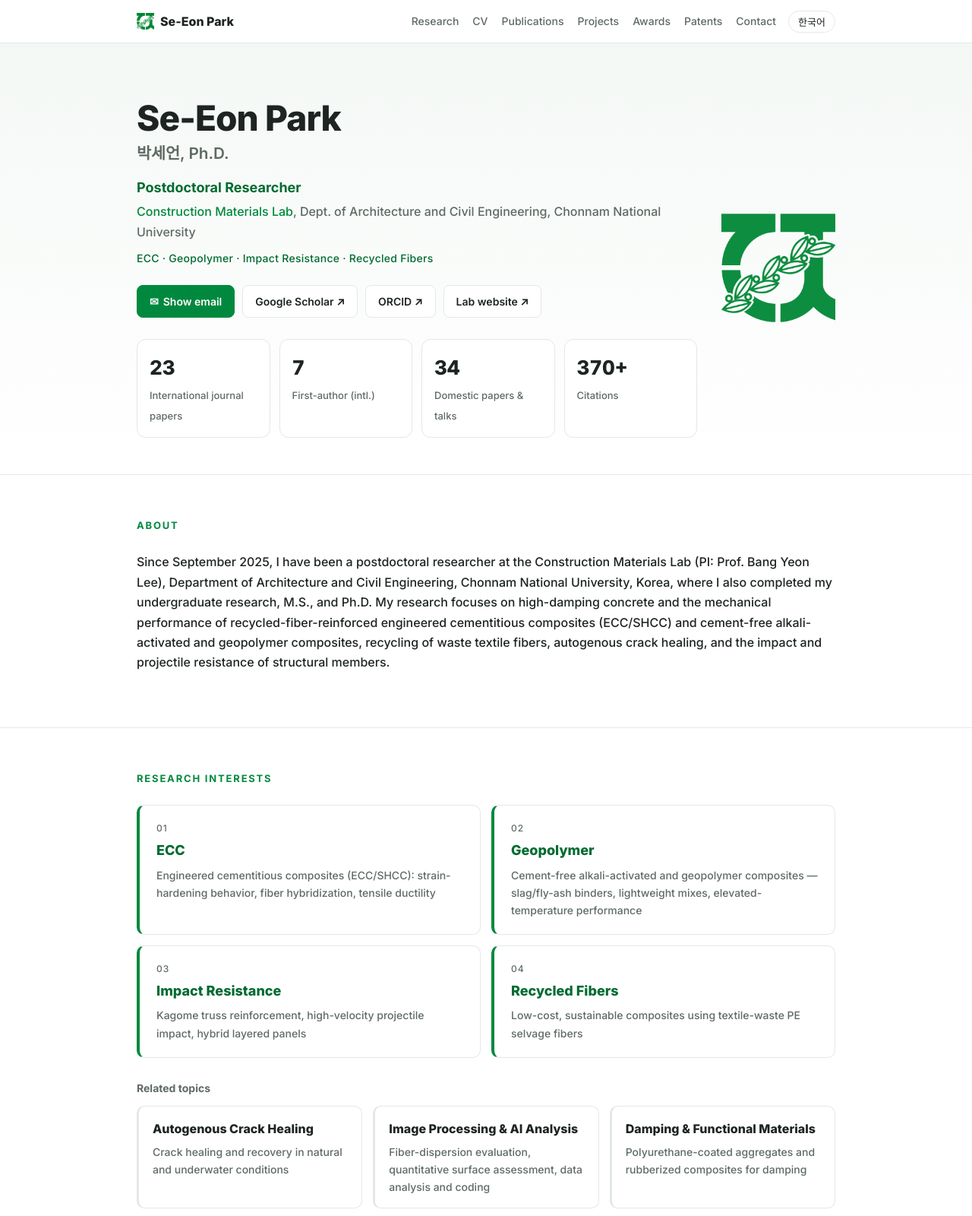
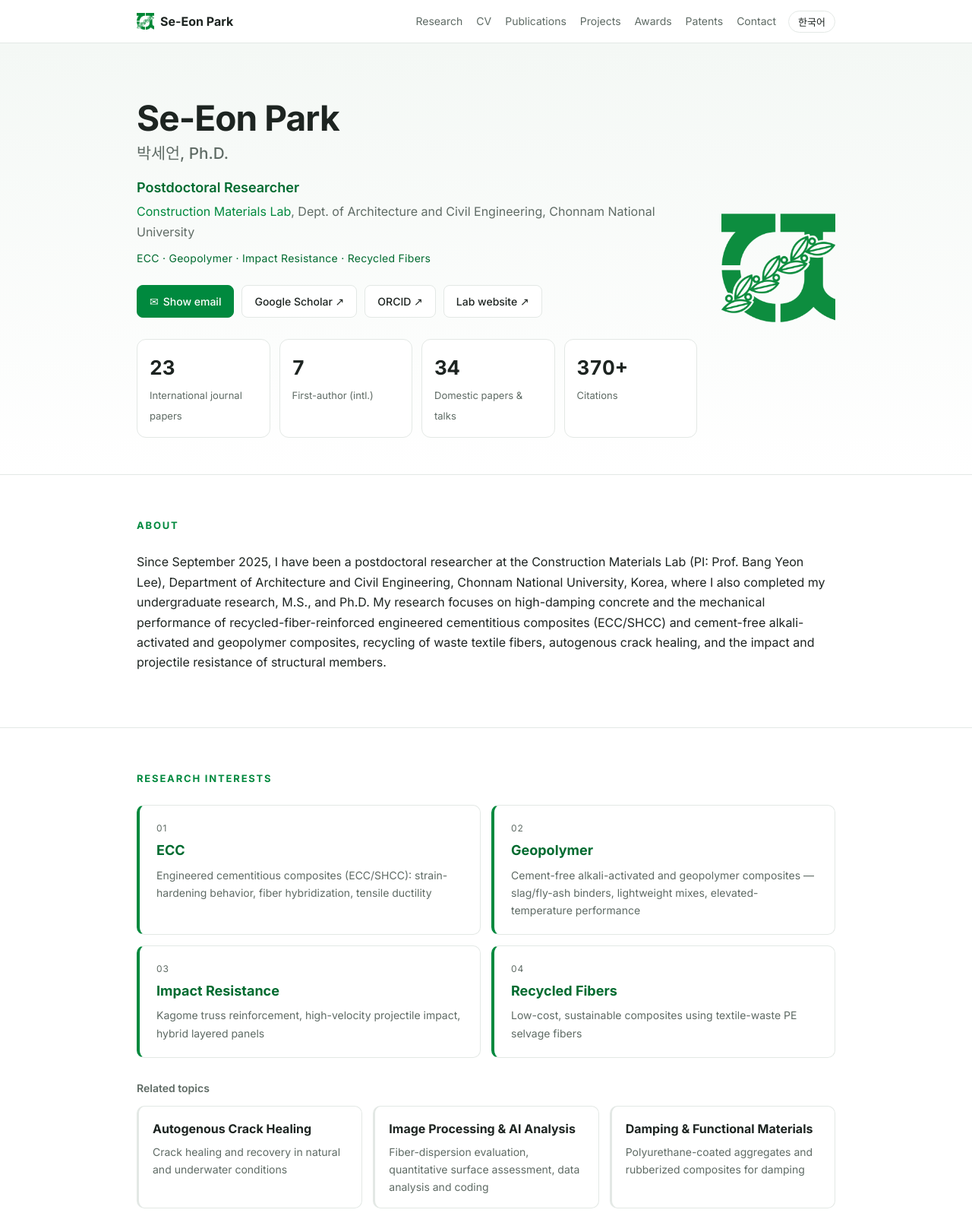
Before and after one commit to UN6282/UN6282.github.io, a plain HTML site: page index.html in a window 1280 px wide. Shown: the top 1600 px of the page at 76% size. Drawn offline with Linux system fonts and the light colour scheme.

Commit message:
Revert "Increase font weights one step for readability"
This reverts commit 5fbb4edc15975b67b5ade720620d9ed62cc7609b.

```diff
--- a/index.html
+++ b/index.html
@@ -7,20 +7,18 @@
 <meta name="description" content="Se-Eon Park, Postdoctoral Researcher at Chonnam National University — engineered cementitious composites, alkali-activated and geopolymer composites, recycled fibers, impact-resistant structures.">
 <link rel="icon" href="assets/symbol.png">
 <link rel="preconnect" href="https://fonts.googleapis.com">
-<link href="https://fonts.googleapis.com/css2?family=Noto+Sans+KR:wght@400;500;600;700;800&family=Inter:wght@400;500;600;700;800&display=swap" rel="stylesheet">
+<link href="https://fonts.googleapis.com/css2?family=Noto+Sans+KR:wght@300;400;500;700&family=Inter:wght@400;500;600;700&display=swap" rel="stylesheet">
 <style>
 :root{--green:#00893E;--green-d:#006B30;--ink:#1d2421;--muted:#5f6b65;--line:#e3e8e5;--bg:#ffffff;--soft:#f4f8f5;--card:#ffffff}
 @media (prefers-color-scheme:dark){:root{--ink:#e8eee9;--muted:#9fb0a6;--line:#2a3430;--bg:#111614;--soft:#18201c;--card:#161d1a;--green:#2fb36a;--green-d:#5fd08f}}
 *{box-sizing:border-box}
 html{scroll-behavior:smooth}
-body{margin:0;background:var(--bg);color:var(--ink);font-family:Inter,"Noto Sans KR",system-ui,sans-serif;line-height:1.65;-webkit-font-smoothing:antialiased;font-weight:500}
-b,strong,h1,h3{font-weight:800}
-.tl b{font-weight:700}
+body{margin:0;background:var(--bg);color:var(--ink);font-family:Inter,"Noto Sans KR",system-ui,sans-serif;line-height:1.65;-webkit-font-smoothing:antialiased}
 a{color:var(--green);text-decoration:none}a:hover{text-decoration:underline}
 .wrap{max-width:960px;margin:0 auto;padding:0 20px}
 header.nav{position:sticky;top:0;z-index:10;background:color-mix(in srgb,var(--bg) 88%,transparent);backdrop-filter:blur(8px);border-bottom:1px solid var(--line)}
 header.nav .wrap{display:flex;align-items:center;gap:16px;height:56px}
-.brand{font-weight:800;color:var(--ink);display:flex;align-items:center;gap:8px;white-space:nowrap}
+.brand{font-weight:700;color:var(--ink);display:flex;align-items:center;gap:8px;white-space:nowrap}
 .brand img{height:22px}
 nav.links{margin-left:auto;display:flex;gap:18px;font-size:14px}
 nav.links a{color:var(--muted)}nav.links a:hover{color:var(--green);text-decoration:none}
@@ -29,11 +27,11 @@ nav.links a{color:var(--muted)}nav.links a:hover{color:var(--green);text-decorat
 .hero{padding:72px 0 48px;border-bottom:1px solid var(--line);background:linear-gradient(180deg,var(--soft),var(--bg))}
 .hero .wrap{display:grid;grid-template-columns:1fr auto;gap:32px;align-items:center}
 .hero h1{font-size:clamp(32px,5vw,46px);margin:0;letter-spacing:-.02em;line-height:1.15}
-.hero h1 small{display:block;font-size:.45em;color:var(--muted);font-weight:600;letter-spacing:0;margin-top:8px}
-.role{margin:18px 0 4px;font-size:18px;font-weight:700;color:var(--green-d)}
+.hero h1 small{display:block;font-size:.45em;color:var(--muted);font-weight:500;letter-spacing:0;margin-top:8px}
+.role{margin:18px 0 4px;font-size:18px;font-weight:600;color:var(--green-d)}
 .aff{color:var(--muted);margin:0}
 .btns{display:flex;flex-wrap:wrap;gap:10px;margin-top:24px}
-.btn{display:inline-flex;align-items:center;gap:6px;padding:9px 16px;border-radius:8px;border:1px solid var(--line);background:var(--card);color:var(--ink);font-size:14px;font-weight:600}
+.btn{display:inline-flex;align-items:center;gap:6px;padding:9px 16px;border-radius:8px;border:1px solid var(--line);background:var(--card);color:var(--ink);font-size:14px;font-weight:500}
 .btn.primary{background:var(--green);border-color:var(--green);color:#fff}
 .btn:hover{text-decoration:none;border-color:var(--green)}
 .hero .mark{width:150px;opacity:.95}
@@ -54,7 +52,7 @@ h2{font-size:13px;letter-spacing:.14em;text-transform:uppercase;color:var(--gree
 .topics.core .topic{border-left-width:4px;padding:20px 22px}
 .topics.core .topic h3{font-size:18px;color:var(--green-d)}
 .topics.core .topic .tag{display:block;font-size:12px;letter-spacing:.08em;text-transform:uppercase;color:var(--muted);margin-bottom:4px}
-.subh{font-size:14px;font-weight:700;color:var(--muted);margin:28px 0 12px}
+.subh{font-size:14px;font-weight:600;color:var(--muted);margin:28px 0 12px}
 .topics.minor .topic{border-left-color:var(--line)}
 .kwline{margin:10px 0 0;font-size:14px;letter-spacing:.02em;color:var(--green-d)}
 .tl{list-style:none;margin:0 0 8px;padding:0}
@@ -66,13 +64,13 @@ h3.sub{font-size:15px;margin:22px 0 6px;color:var(--ink)}h3.sub:first-of-type{ma
 .filters{display:flex;flex-wrap:wrap;gap:8px;margin-bottom:20px}
 .chip{border:1px solid var(--line);background:var(--card);color:var(--ink);border-radius:999px;padding:5px 14px;font-size:13px;cursor:pointer}
 .chip.on{background:var(--green);border-color:var(--green);color:#fff}
-.year{font-weight:800;font-size:15px;margin:28px 0 8px;color:var(--muted)}
+.year{font-weight:700;font-size:15px;margin:28px 0 8px;color:var(--muted)}
 .pub{padding:12px 0;border-top:1px solid var(--line)}
-.pub .t{font-weight:700}
+.pub .t{font-weight:600}
 .pub .a{font-size:14px;color:var(--muted)}
 .pub .a b{color:var(--ink)}
 .pub .v{font-size:14px;font-style:italic}
-.badge{display:inline-block;font-size:11px;font-weight:700;padding:1px 8px;border-radius:999px;background:color-mix(in srgb,var(--green) 14%,transparent);color:var(--green-d);margin-left:6px;font-style:normal;vertical-align:1px}
+.badge{display:inline-block;font-size:11px;font-weight:600;padding:1px 8px;border-radius:999px;background:color-mix(in srgb,var(--green) 14%,transparent);color:var(--green-d);margin-left:6px;font-style:normal;vertical-align:1px}
 .contact{display:grid;grid-template-columns:repeat(auto-fit,minmax(240px,1fr));gap:16px}
 .contact div{background:var(--card);border:1px solid var(--line);border-radius:12px;padding:18px}
 .contact span{display:block;font-size:12px;color:var(--muted);text-transform:uppercase;letter-spacing:.1em;margin-bottom:4px}
```
